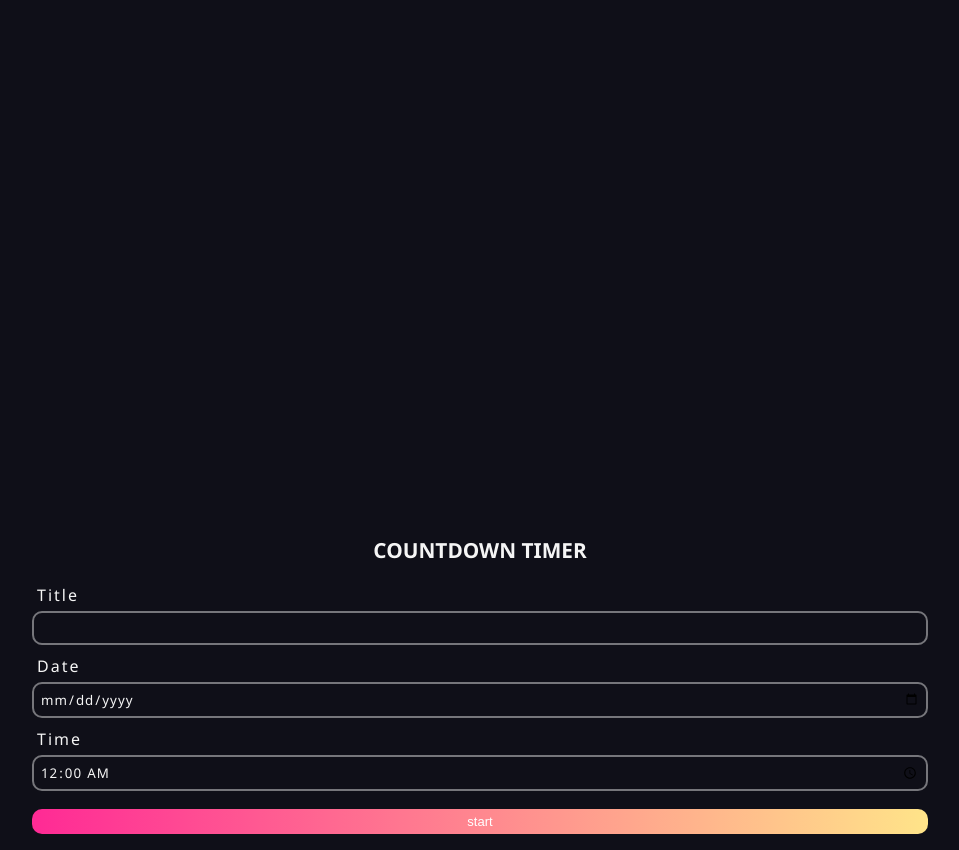
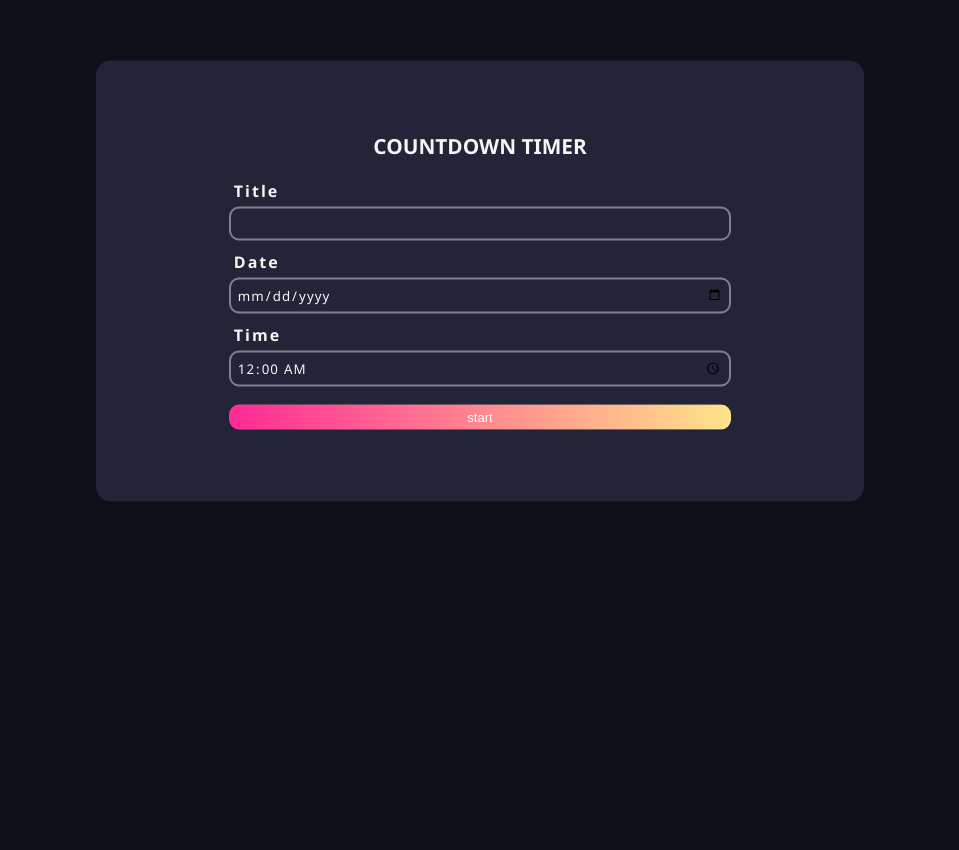
Before and after one commit to sanskar-mk2/countdown-timer, a plain HTML site: page index.html in a window 1280 px wide. Shown: the part 119-969 px from the top of the page, without its empty margins (160-1119 px from the left). After the commit the page ends 800 px from the top, so only its background shows below. Drawn offline with Linux system fonts and the light colour scheme.

Commit message:
Desktop version done

```diff
--- a/style.css
+++ b/style.css
@@ -4,18 +4,20 @@
   box-sizing: border-box;
 }
 
+/* Variables */
 :root {
   --ff: "Segoe UI", Tahoma, Geneva, Verdana, sans-serif;
   --primary-color: #0f0f18;
+  --secondary-color: #242438;
   --font-size: 1rem;
   --font-size-small: 13px;
+  --font-size-large: 1.5rem;
   --letter-spacing: 2px;
-  --font-weight-normal: 400;
+  --font-weight: 600;
 }
 
 body {
   background-color: #0f0f18;
-  max-height: 100%;
 }
 
 h1 {
@@ -24,19 +26,28 @@ h1 {
   text-align: center;
   margin: 15px;
 }
+
+/* Centering main container */
 .wrapper {
   display: flex;
   justify-content: center;
-  margin-top: 50%;
+  width: 70%;
+  position: absolute;
+  top: 50%;
+  left: 50%;
+  transform: translate(-50%, -50%);
   overflow-y: scroll;
   overflow-x: hidden;
 }
+
+/* Container inside */
 #main-div {
-  width: 70%;
   display: flex;
+  justify-content: center;
   flex-direction: column;
   color: whitesmoke;
 }
+
 .inpt-box {
   width: 100%;
   padding: 6px;
@@ -53,6 +64,7 @@ h1 {
   font-family: var(--ff);
   letter-spacing: var(--letter-spacing);
   font-size: var(--font-size);
+  font-weight: var(--font-weight);
   padding: 5px;
 }
 
@@ -85,3 +97,21 @@ h1 {
   font-size: var(--font-size);
   line-height: 1.5;
 }
+
+@media screen and (min-width: 603px) {
+  #main-div {
+    width: 100%;
+    padding: 3.5em;
+  }
+  .wrapper {
+    background-color: var(--secondary-color);
+    width: 60%;
+    border-radius: 15px;
+  }
+}
+
+@media screen and (min-width: 990px) {
+  #main-div {
+    max-width: 80%;
+  }
+}
```
